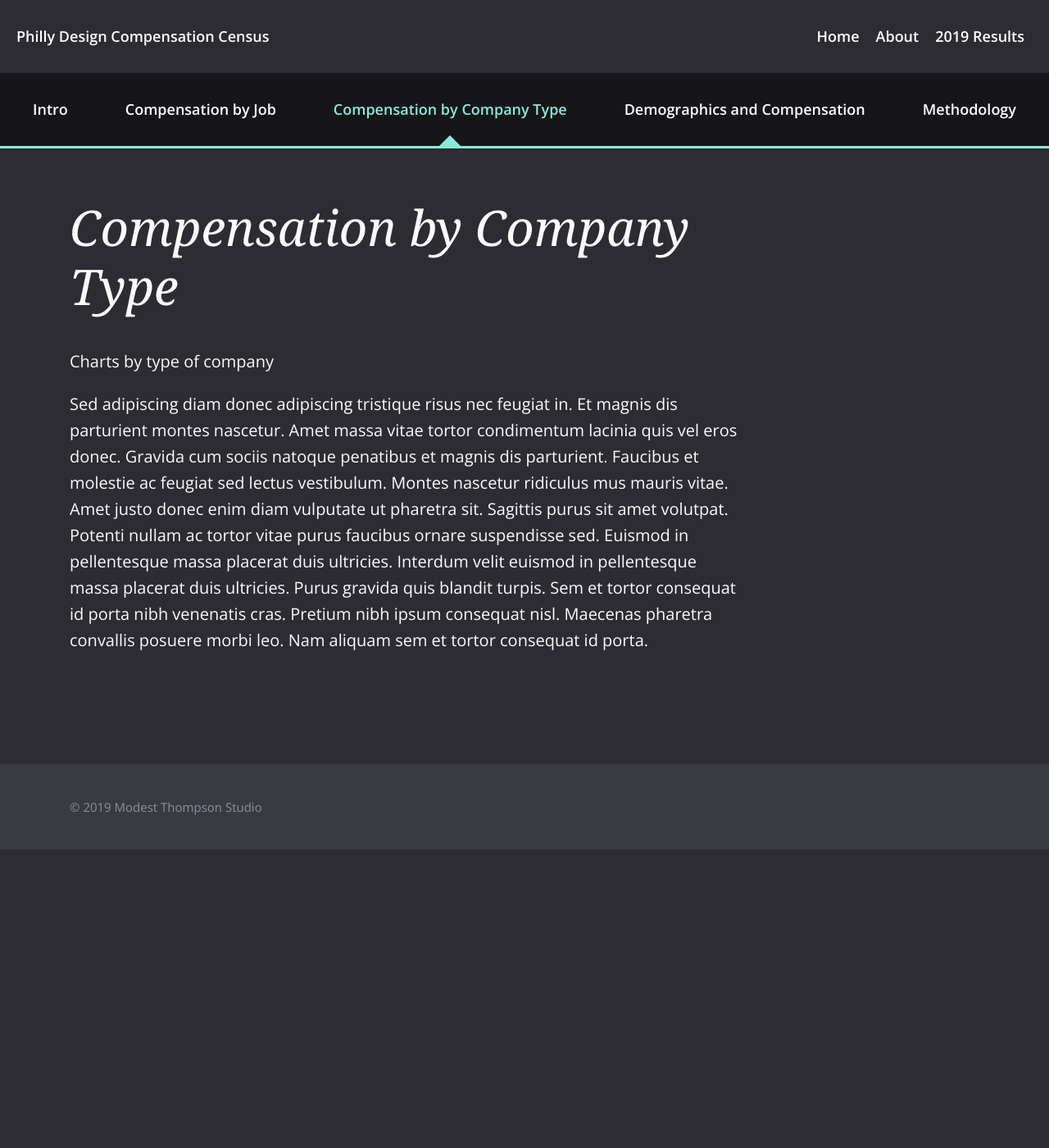
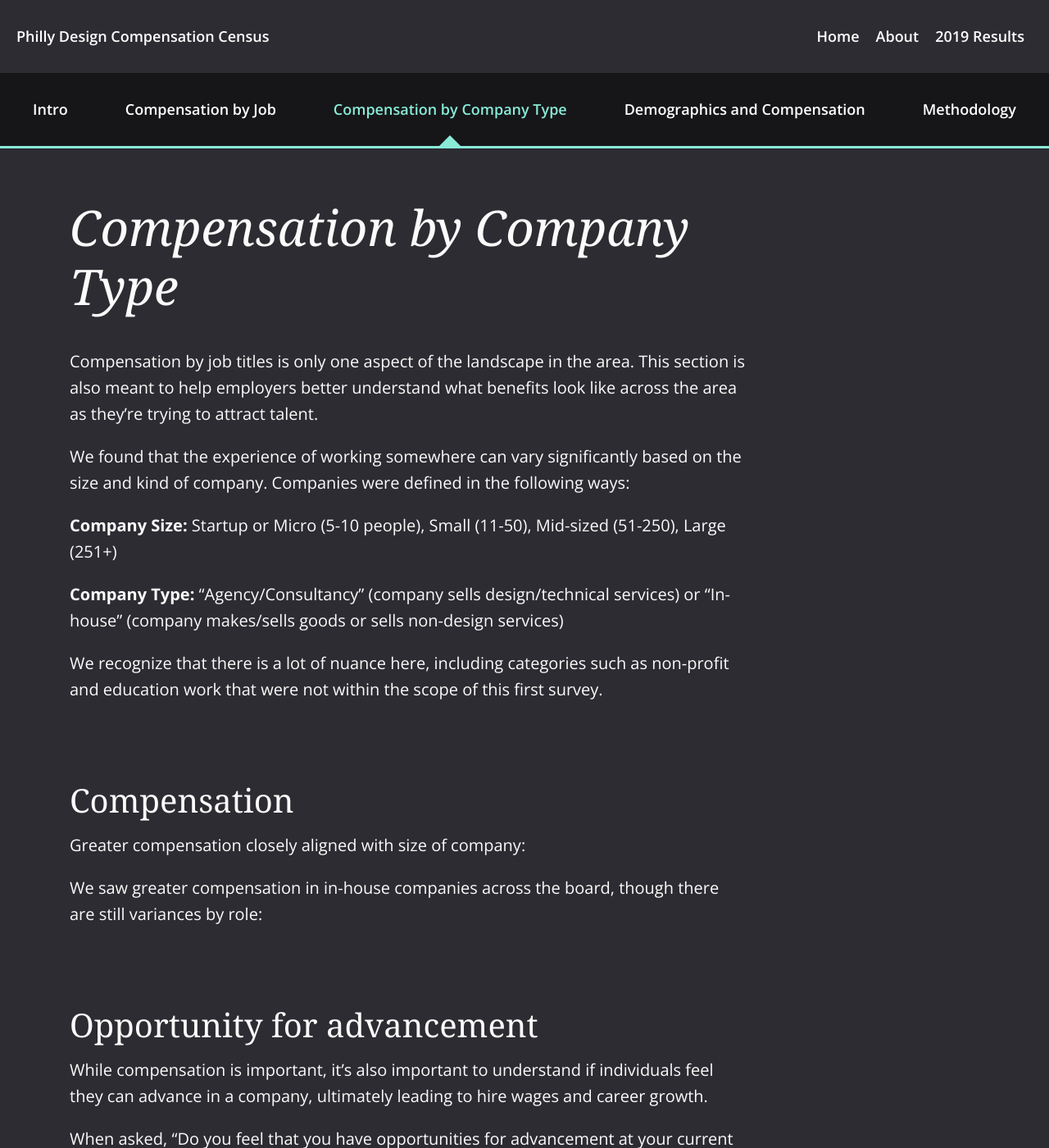
Before and after one commit to laurenhallden/designer-survey, a Jekyll site: the page built from philly/companies.md, in a window 1280 px wide and 1400 px high. Shown: the whole window at 82% size. Built offline with Jekyll 4.4.1, drawn with Linux system fonts in a browser that asks for light colours; nearby versions of some CDN libraries; a script that is not in the unit is left out; comment, search, counter and statistics services are not loaded; some of the changed text lies outside the part shown.

Commit message:
starting to add company text

```diff
--- a/_layouts/results-companies.html
+++ b/_layouts/results-companies.html
@@ -14,8 +14,149 @@
         <div class="row text-left">
             <div class="col-lg-9">
                 <h1>{{ page.title }}</h1>
-                <p>Charts by type of company</p>
-                <p>Sed adipiscing diam donec adipiscing tristique risus nec feugiat in. Et magnis dis parturient montes nascetur. Amet massa vitae tortor condimentum lacinia quis vel eros donec. Gravida cum sociis natoque penatibus et magnis dis parturient. Faucibus et molestie ac feugiat sed lectus vestibulum. Montes nascetur ridiculus mus mauris vitae. Amet justo donec enim diam vulputate ut pharetra sit. Sagittis purus sit amet volutpat. Potenti nullam ac tortor vitae purus faucibus ornare suspendisse sed. Euismod in pellentesque massa placerat duis ultricies. Interdum velit euismod in pellentesque massa placerat duis ultricies. Purus gravida quis blandit turpis. Sem et tortor consequat id porta nibh venenatis cras. Pretium nibh ipsum consequat nisl. Maecenas pharetra convallis posuere morbi leo. Nam aliquam sem et tortor consequat id porta.</p>
+
+                <p>Compensation by job titles is only one aspect of the landscape in the area. This section is also meant to help employers better understand what benefits look like across the area as they’re trying to attract talent.</p>
+
+                <p>We found that the experience of working somewhere can vary significantly based on the size and kind of company. Companies were defined in the following ways:</p>
+
+                <p><strong>Company Size:</strong> Startup or Micro (5-10 people), Small (11-50), Mid-sized (51-250), Large (251+)</p>
+
+                <p><strong>Company Type:</strong> “Agency/Consultancy” (company sells design/technical services) or “In-house” (company makes/sells goods or sells non-design services)</p>
+
+                <p>We recognize that there is a lot of nuance here, including categories such as non-profit and education work that were not within the scope of this first survey.</p>
+            </div>
+        </div>
+    </div>
+</section>
+
+<section>
+    <div class="container article">
+        <div class="row text-left">
+            <div class="col-lg-9">
+                <h3>Compensation</h3>
+
+                <p>Greater compensation closely aligned with size of company:</p>
+
+                <p>We saw greater compensation in in-house companies across the board, though there are still variances by role:</p>
+            </div>
+        </div>
+    </div>
+</section>
+
+<section>
+    <div class="container article">
+        <div class="row text-left">
+            <div class="col-lg-9">
+                <h3>Opportunity for advancement</h3>
+
+                <p>While compensation is important, it’s also important to understand if individuals feel they can advance in a company, ultimately leading to hire wages and career growth.</p>
+
+                <p>When asked, “Do you feel that you have opportunities for advancement at your current job?” we noticed the least ambiguity in mid-sized companies. In general, we saw more confidence in agency/consultancy companies, perhaps because billing requires more adherence to a junior/intermediate/senior structure.</p>
+
+                <table style="width:100%">
+                    <tr>
+                        <th>Company Size</th>
+                        <th>Yes</th>
+                        <th>No</th>
+                        <th>Unsure</th>
+                    </tr>
+                     <tr>
+                        <td>Small (11-50)</td>
+                        <td>50%</td>
+                        <td>29%</td>
+                        <td>21%</td>
+                    </tr>
+                    <tr>
+                        <td>Mid-sized (51-250)</td>
+                        <td>64%</td>
+                        <td>17%</td>
+                        <td>19%</td>
+                    </tr>
+                    <tr>
+                        <td>Large (251+)</td>
+                        <td>47%</td>
+                        <td>24%</td>
+                        <td>29%</td>
+                    </tr>
+                </table>
+                <table style="width:100%">
+                    <tr>
+                        <th>Company Type</th>
+                        <th>Yes</th>
+                        <th>No</th>
+                        <th>Unsure</th>
+                    </tr>
+                     <tr>
+                        <td>Agency/Consultancy</td>
+                        <td>57%</td>
+                        <td>16%</td>
+                        <td>27%</td>
+                    </tr>
+                    <tr>
+                        <td>In-house</td>
+                        <td>48%</td>
+                        <td>27%</td>
+                        <td>25%</td>
+                    </tr>
+                </table>
+            </div>
+        </div>
+    </div>
+</section>
+
+<section>
+    <div class="container article">
+        <div class="row text-left">
+            <div class="col-lg-9">
+                <h3>Paid Time Off (PTO) Policy</h3>
+
+                <p>We wanted a better understanding of the paid time off (“PTO”) policies, as PTO can represent a significant benefit.</p>
+
+                <p>We observed the largest instance of unlimited PTO policies, where the company has no set number of days for vacation, at the mid-sized tier. Large and In-house companies both represent the most policies with a set number of days.</p>
+
+                <p>PTO might be something worth some further exploration. Some respondents detailed that their policy is unlimited after hitting a certain threshold (number of years served), or unlimited with yearly requirements of hours. Several respondents wrote in that while their company’s PTO policy is “unlimited,” in practice it is actually limited.</p>
+
+                <p>*Note that these numbers don’t always add up to 100%, accounting for contractors that do not have a standard PTO policy.</p>
+
+                <table style="width:100%">
+                    <tr>
+                        <th>Company Size</th>
+                        <th>Unlimited PTO</th>
+                        <th>Set Number of Days</th>
+                    </tr>
+                     <tr>
+                        <td>Small (11-50)</td>
+                        <td>29%</td>
+                        <td>62%</td>
+                    </tr>
+                    <tr>
+                        <td>Mid-sized (51-250)</td>
+                        <td>61%</td>
+                        <td>37%</td>
+                    </tr>
+                    <tr>
+                        <td>Large (251+)</td>
+                        <td>7%</td>
+                        <td>80%</td>
+                    </tr>
+                </table>
+                <table style="width:100%">
+                    <tr>
+                        <th>Company Type</th>
+                        <th>Unlimited PTO</th>
+                        <th>Set Number of Days</th>
+                    </tr>
+                     <tr>
+                        <td>Agency/Consultancy</td>
+                        <td>50%</td>
+                        <td>44%</td>
+                    </tr>
+                    <tr>
+                        <td>In-house</td>
+                        <td>16%</td>
+                        <td>75%</td>
+                    </tr>
+                </table>
             </div>
         </div>
     </div>
```
